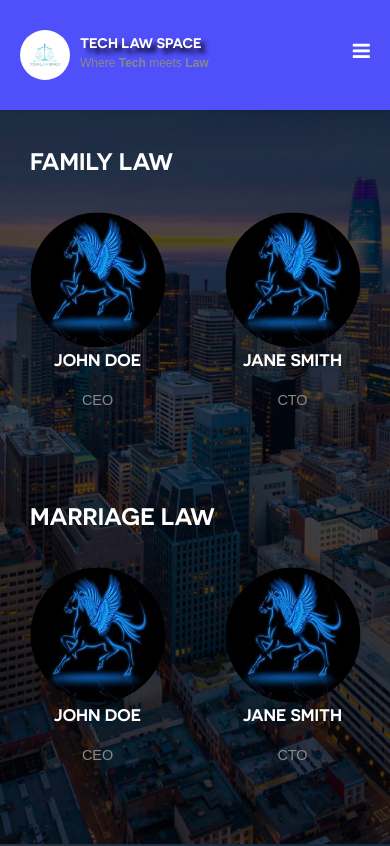
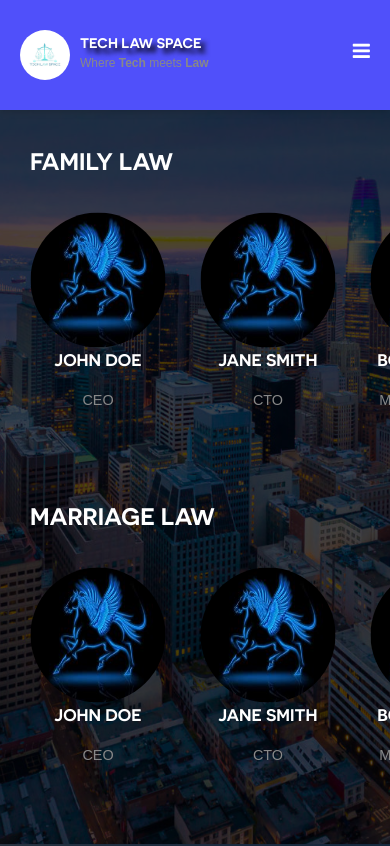
Before and after one commit to Harry654/techlawspace, a React (Create React App) app: page /our-team in a window 390 px wide. Shown: the top 846 px of the page. Built offline with nearby package versions, Linux system fonts and the light colour scheme.

Commit message:
chore: able to show a fraction of the next slide on the slider

```diff
--- a/src/components/Team/Team.jsx
+++ b/src/components/Team/Team.jsx
@@ -1,8 +1,12 @@
+import React, { useState } from "react";
 import Slider from "react-slick";
 import "slick-carousel/slick/slick.css";
 import "slick-carousel/slick/slick-theme.css";
 import TeamMember from "../TeamMember/TeamMember";
-import { IoPlayForwardCircleSharp, IoPlayBackCircleSharp } from "react-icons/io5";
+import {
+  IoPlayForwardCircleSharp,
+  IoPlayBackCircleSharp,
+} from "react-icons/io5";
 import "./Team.css";
 
 const Team = ({ members }) => {
@@ -11,8 +15,8 @@ const Team = ({ members }) => {
     speed: 500,
     slidesToShow: members.length >= 5 ? 5 : members.length,
     slidesToScroll: 4,
-    prevArrow: <IoPlayBackCircleSharp color="#ffffff"/>,
-    nextArrow: <IoPlayForwardCircleSharp color="#ffffff"/>,
+    prevArrow: <IoPlayBackCircleSharp color="#ffffff" />,
+    nextArrow: <IoPlayForwardCircleSharp color="#ffffff" />,
     responsive: [
       {
         breakpoint: 900,
@@ -76,7 +80,7 @@ const Team = ({ members }) => {
         breakpoint: 300,
         settings: {
           slidesToShow: members.length >= 1 ? 1 : members.length,
-          slidesToScroll: 1
+          slidesToScroll: 1,
         },
       },
       {
@@ -94,12 +98,23 @@ const Team = ({ members }) => {
         },
       },
     ],
+    // initialSlide: 2
   };
+  const [currentSlide, setCurrentSlide] = useState(0);
 
+  const handleBeforeChange = (current, next) => {
+    setCurrentSlide(next);
+  };
   return (
-    <Slider {...settings}>
+    <Slider {...settings} beforeChange={handleBeforeChange}>
+      {/* {currentSlide} */}
       {members.map((member, index) => (
-        <TeamMember key={index} {...member} />
+        <TeamMember
+          key={index}
+          index={index}
+          margin={index > currentSlide && currentSlide === 0}
+          {...member}
+        />
       ))}
     </Slider>
   );
--- a/src/components/TeamMember/TeamMember.css
+++ b/src/components/TeamMember/TeamMember.css
@@ -4,9 +4,8 @@
   display: flex;
   flex-direction: column;
   align-items: center;
-  margin-left: 2px;
-  margin-right: 2px;
   transition: 0.3s ease;
+  max-width: 150px;
 }
 .team-member img {
   width: 150px;
--- a/src/components/TeamMember/TeamMember.jsx
+++ b/src/components/TeamMember/TeamMember.jsx
@@ -2,7 +2,7 @@ import React, { useState } from "react";
 import Modal from "react-modal";
 import "./TeamMember.css";
 
-const TeamMember = ({ name, position, image, bio }) => {
+const TeamMember = ({ index, margin, name, position, image, bio }) => {
   const [modalIsOpen, setModalIsOpen] = useState(false);
   const toggleModal = () => {
     const mode = !modalIsOpen ? "open" : "closed";
@@ -13,8 +13,9 @@ const TeamMember = ({ name, position, image, bio }) => {
       document.body.classList.remove("no-scroll");
     }
   }
+  //  className={`${margin && 'margin'}`}
   return (
-    <div>
+    <div style={{ display: "flex", justifyContent: "center", marginLeft: (margin && window.innerWidth <= 768) ? -50*index : 0 }}>
       <div className="team-member" onClick={toggleModal}>
         <img src={require('../../images/bg.jpg')} alt={name} />
         <h3>{name}</h3>
```
